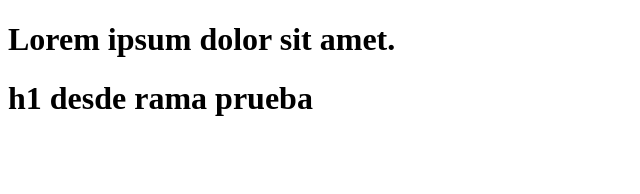
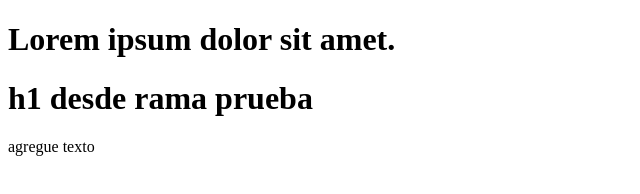
Before and after one commit to mononoke87/nuevo, a plain HTML site: page index.html in a window 1280 px wide. Shown: the whole page, without its empty margins (0-640 px from the left). Drawn offline with Linux system fonts and the light colour scheme.

Commit message:
agregue texto a index

```diff
--- a/index.html
+++ b/index.html
@@ -10,6 +10,7 @@
     <h1>Lorem ipsum dolor sit amet.</h1>
 
     <h1>h1 desde rama prueba</h1>
+    <p>agregue texto</p>
 
 </body>
 </html>
```
